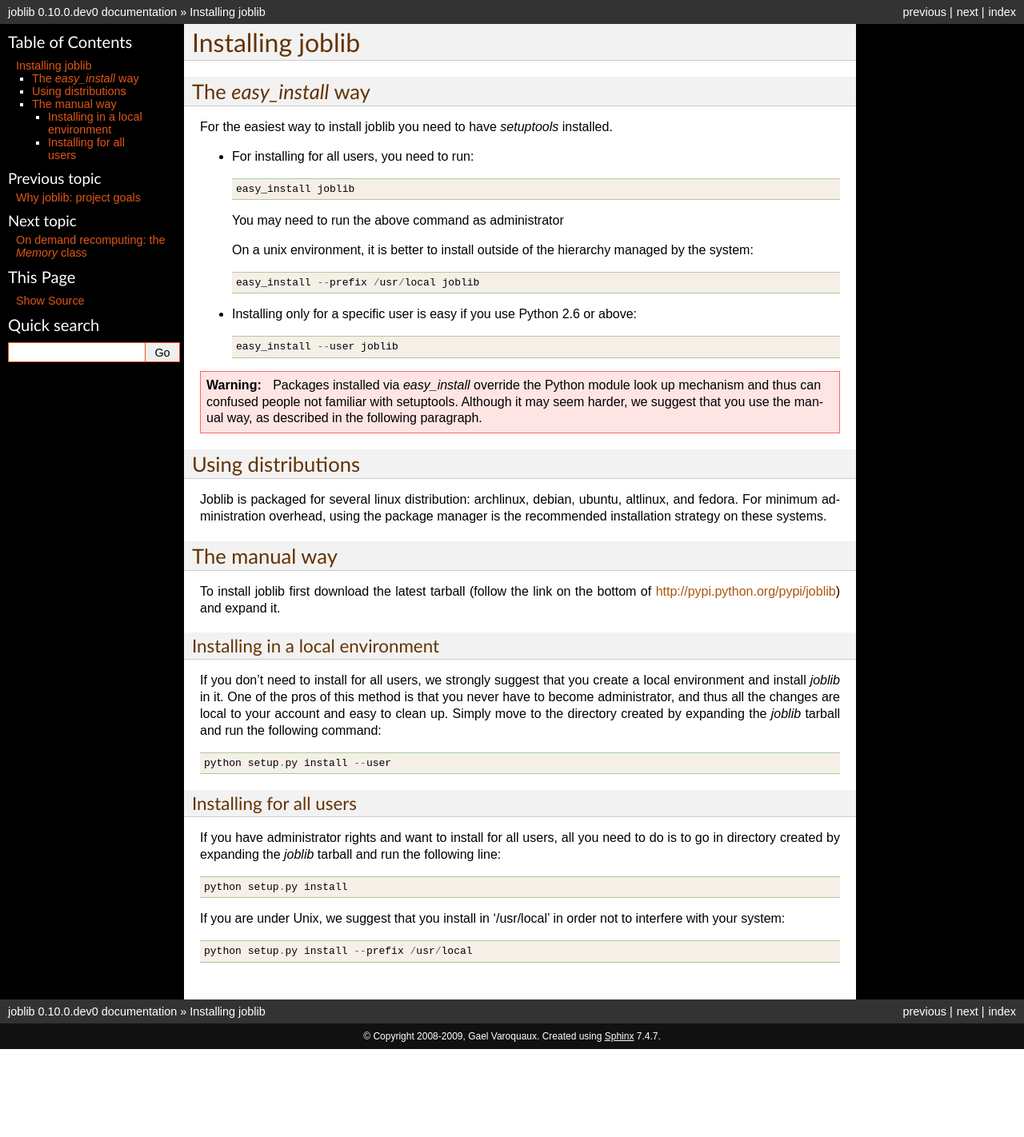
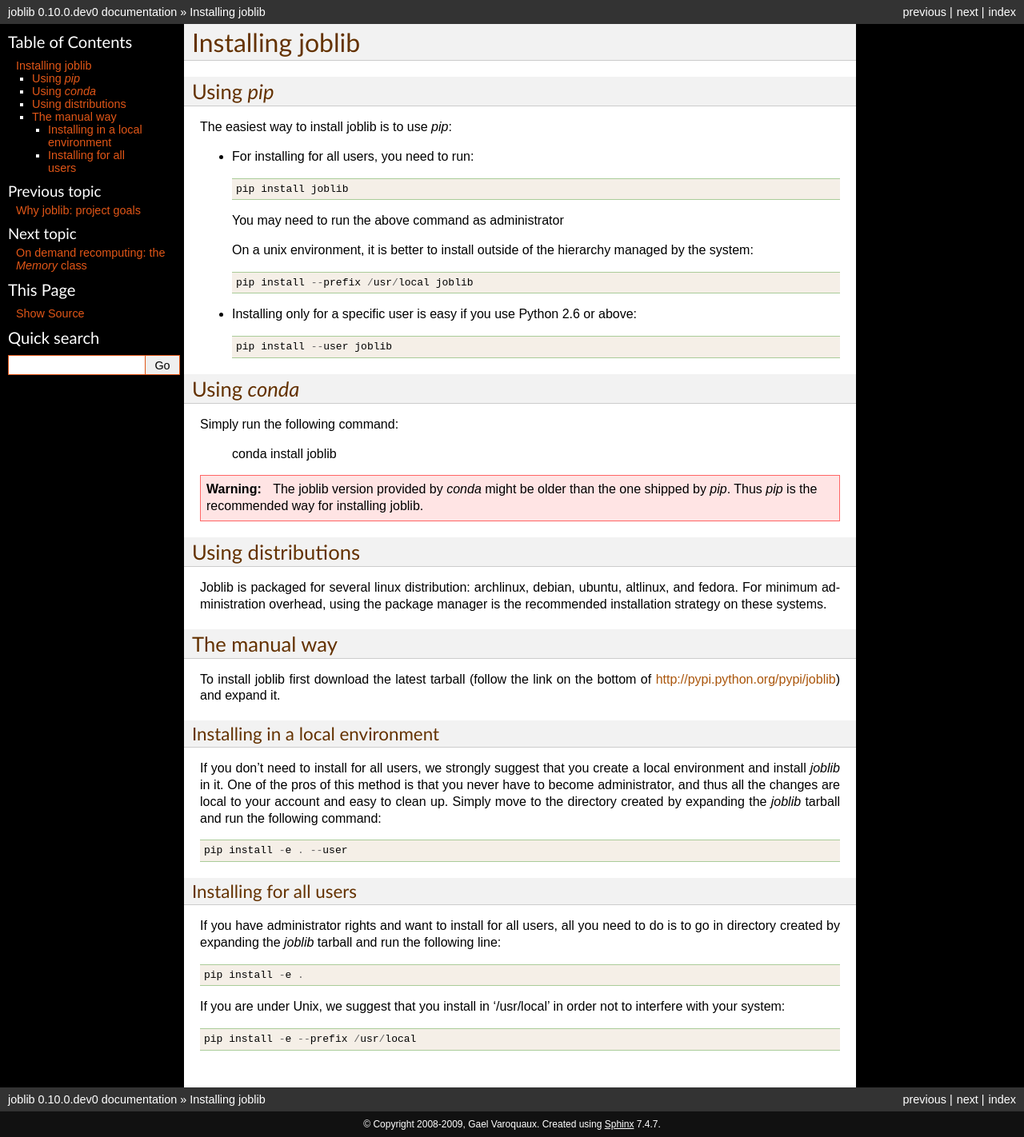
Before and after one commit to joblib/joblib, a Sphinx documentation site: the page built from doc/installing.rst, in a window 1280 px wide. Shown: the whole page at 80% size. Built offline with Sphinx 7.4.7, drawn with Linux system fonts in a browser that asks for light colours; formulas are drawn with MathJax 3; before the commit the page ends 1312 px from its top, so only the background shows below that.

Commit message:
DOC: update joblib installation procedure in the documentation

```diff
--- a/doc/installing.rst
+++ b/doc/installing.rst
@@ -1,34 +1,38 @@
 Installing joblib
 ===================
 
-The `easy_install` way
------------------------
+Using `pip`
+-----------
 
-For the easiest way to install joblib you need to have `setuptools`
-installed.
+The easiest way to install joblib is to use `pip`:
 
 * For installing for all users, you need to run::
 
-    easy_install joblib
+    pip install joblib
 
   You may need to run the above command as administrator
 
   On a unix environment, it is better to install outside of the hierarchy
   managed by the system::
 
-    easy_install --prefix /usr/local joblib
+    pip install --prefix /usr/local joblib
 
 * Installing only for a specific user is easy if you use Python 2.6 or
   above::
 
-    easy_install --user joblib
+    pip install --user joblib
+
+Using `conda`
+-------------
+
+Simply run the following command:
+
+    conda install joblib
 
 .. warning::
 
-    Packages installed via `easy_install` override the Python module look
-    up mechanism and thus can confused people not familiar with
-    setuptools. Although it may seem harder, we suggest that you use the
-    manual way, as described in the following paragraph.
+    The joblib version provided by `conda` might be older than the one shipped by
+    `pip`. Thus `pip` is the recommended way for installing joblib.
 
 Using distributions
 --------------------
@@ -54,7 +58,7 @@ the changes are local to your account and easy to clean up.
 Simply move to the directory created by expanding the `joblib` tarball
 and run the following command::
 
-    python setup.py install --user
+    pip install -e . --user
 
 Installing for all users
 ........................
@@ -63,9 +67,9 @@ If you have administrator rights and want to install for all users, all
 you need to do is to go in directory created by expanding the `joblib`
 tarball and run the following line::
 
-    python setup.py install
+    pip install -e .
 
 If you are under Unix, we suggest that you install in '/usr/local' in
 order not to interfere with your system::
 
-    python setup.py install --prefix /usr/local
+    pip install -e --prefix /usr/local
```
Also changed, not shown: README.rst (+7 -3 lines).
